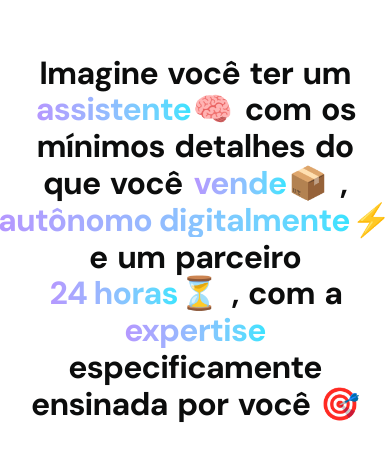
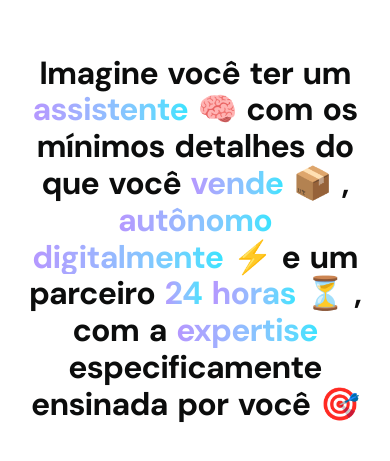
Before and after one commit to igormarinsantos/Tlin, a Next.js app: page / in a window 390 px wide. Shown: the part 1266-1727 px from the top of the page. Built offline with nearby package versions, Linux system fonts and the light colour scheme; no server answers.

Commit message:
fix(TextReveal): parsed highlighted text into individual words to allow native flex-wrapping and prevent horizontal overflow on mobile screens

```diff
--- a/components/TextReveal.tsx
+++ b/components/TextReveal.tsx
@@ -8,8 +8,16 @@ import { useLanguage } from "@/lib/LanguageContext";
 export function TextReveal() {
   const { t } = useLanguage();
 
-  // Parse text into blocks: either [highlighted content] or normal words
-  const parts = t.textReveal.text.match(/\[.*?\]|\S+/g) || [];
+  // Parse text into individual words while preserving highlight state
+  const parts: { text: string; isHighlighted: boolean }[] = [];
+  let inHighlight = false;
+  const rawWords = t.textReveal.text.split(/(\s+|\[|\])/);
+  for (const w of rawWords) {
+    if (w === '[') { inHighlight = true; continue; }
+    if (w === ']') { inHighlight = false; continue; }
+    if (w.trim().length === 0) continue;
+    parts.push({ text: w, isHighlighted: inHighlight });
+  }
 
   const containerRef = useRef<HTMLDivElement>(null);
   const [activeWord, setActiveWord] = useState<number>(-1);
@@ -64,17 +72,14 @@ export function TextReveal() {
             }}
           >
             {parts.map((part, i) => {
-              const isHighlighted = part.startsWith("[") && part.endsWith("]");
-              const content = isHighlighted ? part.slice(1, -1) : part;
-
               return (
                 <Word
                   key={i}
                   isRevealed={isFinished || revealed[i]}
                   isActive={!isFinished && activeWord === i}
-                  isHighlighted={isHighlighted}
+                  isHighlighted={part.isHighlighted}
                 >
-                  {content}
+                  {part.text}
                 </Word>
               );
             })}
```
